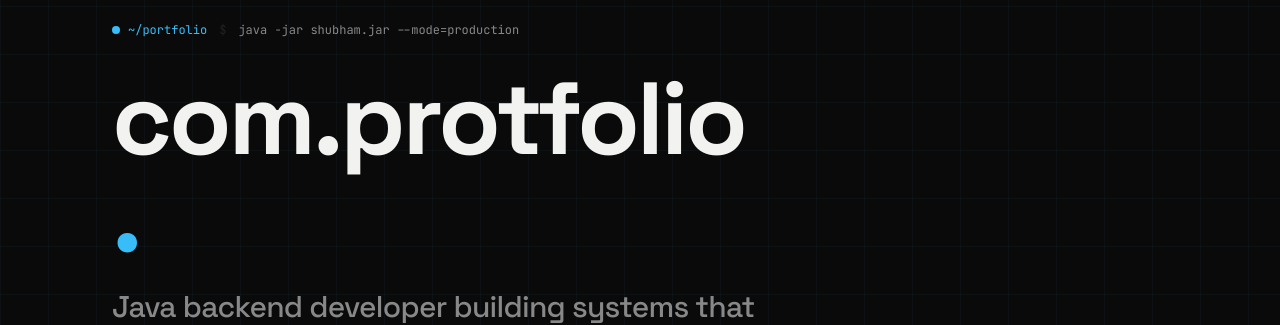
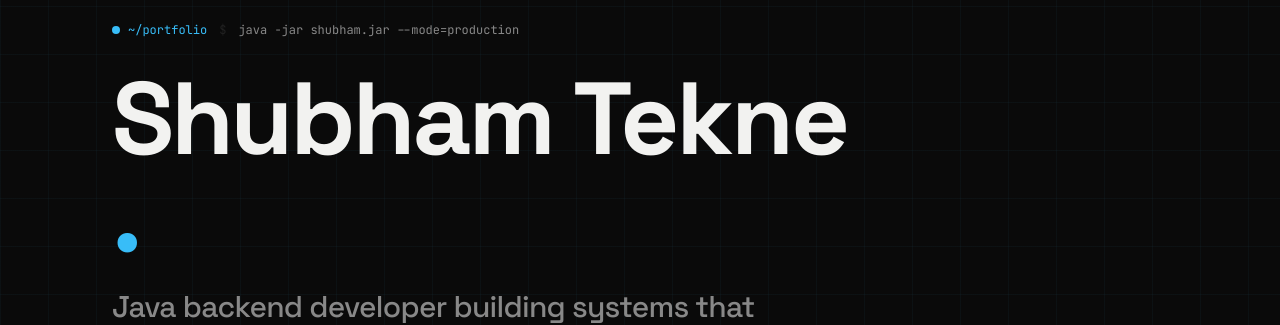
Before and after one commit to Shubhamtekne/Portfolio, a React (Vite) app: page / in a window 1280 px wide. Shown: the part 186-511 px from the top of the page. Built offline with nearby package versions, Linux system fonts and the light colour scheme; no server answers.

Commit message:
Update profile.js

```diff
--- a/src/content/profile.js
+++ b/src/content/profile.js
@@ -10,7 +10,7 @@ import { DASHBOARD_STORAGE_KEY, LEGACY_DASHBOARD_STORAGE_KEY } from '../config/a
 export const profile = {
   // ─── Personal ───────────────────────────────────────────
   name: 'Shubham Arun Tekne',
-  firstName: 'com.protfolio',
+  firstName: 'Shubham Tekne',
   tagline: 'Java backend developer building systems that actually run in production.',
   role: 'Java Backend Developer',
   email: 'shubhamtekne.dev@gmail.com',
```
